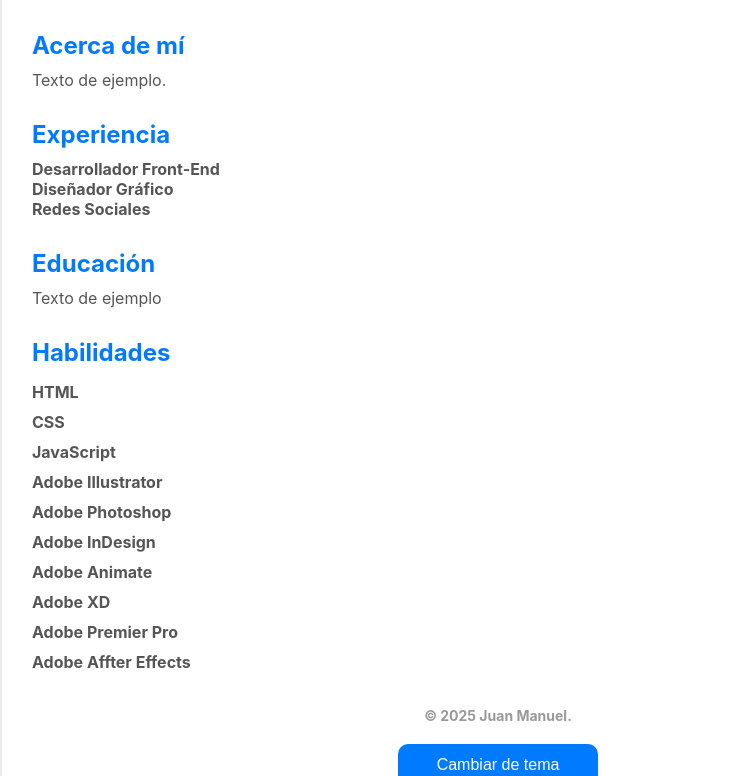
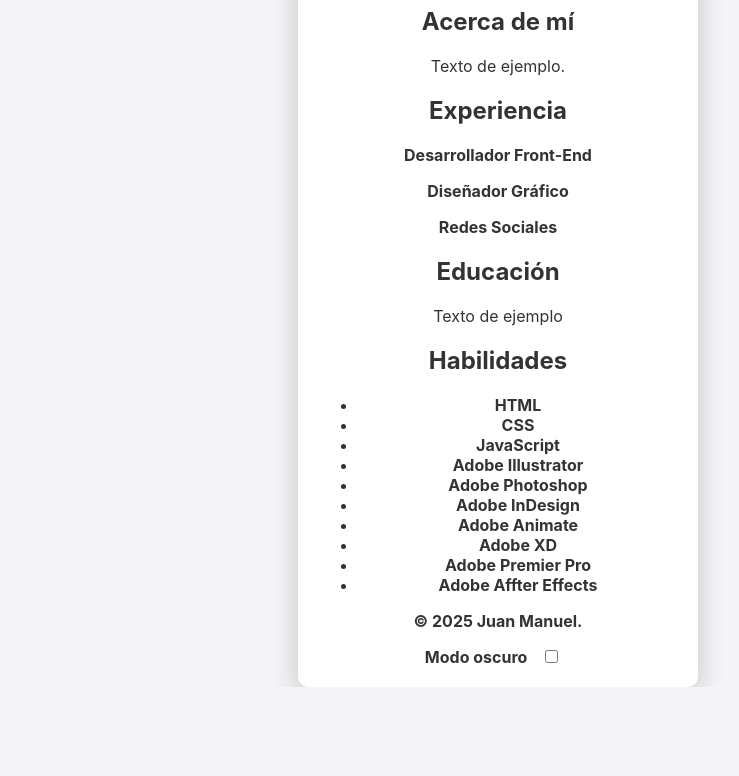
Before and after one commit to Juan-Manuel02/CV-Juan-Manuel, a plain HTML site: page index.html in a window 1280 px wide. Shown: the part 124-900 px from the top of the page, without its empty margins (142-881 px from the left). After the commit the page ends 811 px from the top, so only its background shows below. Drawn offline with Linux system fonts and the light colour scheme.

Commit message:
mejoras en el código html y css

```diff
--- a/index.html
+++ b/index.html
@@ -5,37 +5,51 @@
     <meta name="viewport" content="width=device-width, initial-scale=1.0">
     <title>CV Juan Manuel</title>
     <link rel="stylesheet" href="styles.css">
+    <!-- Open Graph ¡MUY IMPORTANTE! -->
+     <meta property="og:title" content="CV Juan Manuel">
+    <meta property="og:description" content="Explora mi CV y conoce mi experiencia profesional y mis Habilidades.">
+    <meta property="og:url" content="https://juan-manuel02.github.io/CV-Juan-Manuel/">
+    <meta property="og:image" content="https://juan-manuel02.github.io/CV-Juan-Manuel/images/logotipo.png">
+    <meta property="og:type" content="website">
     <meta property="og:title" content="https://juan-manuel02.github.io/CV-Juan-Manuel/">
     <link rel="icon" type="images/png" href="/images/logotipo.png">
 
 </head>
 <body>
-    <div class="cv-container">
-        <header class="cv-header">
+    <!-- Contenido de la ventana (interfaz macOS + botones IOS) -->
+    <div class="mac-window">
+        <div class="mac-window-buttons">
+            <span class="cerrar"></span>
+            <span class="minimizar"></span>
+            <span class="maximizar"></span>
+    </div>
+
+    <div class="cv-contenido">
+        <header class="cv-cabezera">
             <h1><strong>Juan Manuel</strong></h1>
             <p>Desarrollador Web</p>
         </header>
 
-        <section id="about" class="cv-section">
+        <section id="sobreMi" class="cv-seccion">
             <h2>Acerca de mí</h2>
             <p>Texto de ejemplo.</p>
         </section>
 
-        <section id="experience" class="cv-section">
+        <section id="experiencia" class="cv-seccion">
             <h2>Experiencia</h2>
-            <div class="job">
+            <div class="trabajos">
                 <p><strong>Desarrollador Front-End</strong></p>
                 <p><strong>Diseñador Gráfico</strong></p>
                 <p><strong>Redes Sociales</strong></p>
             </div>
         </section>
 
-        <section id="education" class="cv-section">
+        <section id="educacion" class="cv-seccion">
             <h2>Educación</h2>
             <p>Texto de ejemplo<strong></p>
         </section>
 
-        <section id="skills" class="cv-section">
+        <section id="Habilidades" class="cv-seccion">
             <h2>Habilidades</h2>
             <ul>
                 <li>HTML</li>
@@ -53,14 +67,18 @@
 
         <footer>
             <p>&copy; 2025 Juan Manuel.</p>
+            <div class="toggle-container">                      <!-- Contenedor del botón de tema -->
+                <span class="toggle-label">Modo oscuro</span>
+                <label class="switch">                          <!-- Interruptor para cambiar el modo -->
+                    <input type="checkbox" id="theme-toggle">
+                    <span class="slider"></span>                <!-- Diseño visual -->
+                </label>
+            </div>
         </footer>
 
-        <button id="theme-toggle">Cambiar de tema</button>
-    </div>
-
-    <script src="script.js"></script>
-</body>
-</html>
+        <script src="script.js"></script>
+        </body>
+        </html>
 
 
 
--- a/styles.css
+++ b/styles.css
@@ -1,137 +1,60 @@
-
-* {
-    margin: 0;
-    padding: 0;
-    box-sizing: border-box;
-}
-
+/* Fuente y cursor de macOS */
 body {
-    font-family: -apple-system, BlinkMacSystemFont, "Segoe UI", Roboto, "Helvetica Neue", Arial, sans-serif;
-    background-color: #f4f4f4;
+    font-family: -apple-system, BlinkMacSystemFont, 'Segoe UI', Roboto, 'Helvetica Neue', Arial, sans-serif;
+    cursor: url ('https://cdn.custom-cursor.com/db/cursor/32/mac-pointer.cur'), auto;
+    background-color: #f5f5f7;
     color: #333;
-    padding: 20px;
     display: flex;
     justify-content: center;
     align-items: center;
-    min-height: 100vh;
+    height: 100vh;
+    margin: 0;
 }
-
-.cv-container {
-    background-color: white;
-    border-radius: 20px;
-    width: 80%;
-    max-width: 1000px;
-    box-shadow: 0 4px 10px rgba(0, 0, 0, 0.1);
-    padding: 30px;
+/* Esto hace que imita una ventana de macOS */
+.mac-window {
+    background-color: #fff;
+    width: 400px;
+    background: white;
+    border-radius: 10px;
+    box-shadow: 0px 10px 30px rgba(0, 0, 0, 0.2);
+    overflow: hidden;
 }
-
-.cv-header {
+/* Botones para la ventana de macOS */
+.mac-buttons{
+    display: flex;
+    gap: 8px;
+    padding: 10px;
+    background: #e0e0e0;
+}
+.mac-buttons span{
+    width: 12px;
+    height: 12px;
+    border-radius: 50%;
+    display: inline-block;
+}
+.close {background: #ff5f57;}
+.minimize {background: #ffbd2e;}
+.zoom {background: #28c940;}
+/* Esto es el contenido del CV (seguramente haga mas cambios en el código) */
+.cv-contenido{
+    padding: 20px;
     text-align: center;
-    margin-bottom: 30px;
 }
-
-.cv-header h1 {
-    font-size: 36px;
-    font-weight: 600;
-    margin-bottom: 10px;
+h1 strong{
+    color: #333;
 }
-
-.cv-header p {
-    font-size: 18px;
-    color: #666;
-}
-
-.cv-section {
-    margin-bottom: 30px;
-}
-
-.cv-section h2 {
-    font-size: 24px;
-    color: #007aff;
-    margin-bottom: 10px;
-}
-
-.cv-section p, .cv-section ul {
-    font-size: 16px;
-    color: #555;
-}
-
-ul {
-    list-style-type: none;
-    padding: 0;
-}
-
-ul li {
-    padding: 5px 0;
-}
-
-.job {
-    margin-bottom: 20px;
-}
-
-footer {
-    text-align: center;
-    font-size: 14px;
-    color: #999;
-    margin-top: 30px;
-}
-
-button {
-    display: block;
-    width: 200px;
-    padding: 12px;
-    background-color: #007aff;
-    color: white;
-    font-size: 16px;
-    border: none;
-    border-radius: 10px;
-    cursor: pointer;
-    margin: 20px auto;
-    transition: background-color 0.3s ease;
-}
-
-button:hover {
-    background-color: #0051a8;
-}
-
-button:focus {
-    outline: none;
-}
-
-
+/* Estilo mejorado para el modo oscuro */
 body.dark {
-    background-color: #1e1e1e;
+    background-color: #121212;
     color: white;
 }
-
-.cv-container.dark {
-    background-color: #333;
+body.dark a body.dark h2 {
+    color: #61dafb; /* azul claro para darle más visibilidad (segunda prueba para ver si me gusta el modo oscuro con este color en la tipografía) */
 }
-
-.cv-header.dark h1,
-.cv-header.dark p {
-    color: #fff;
+/* switch con el estilo IOS */
+.switch {
+    position: relative;
+    display: inline-block;
+    width: 40px;
+    height: 20px;
 }
-
-.cv-section.dark {
-    background-color: #555;
-    border-radius: 15px;
-    padding: 20px;
-}
-
-footer.dark {
-    color: white;
-}
-
-button.dark {
-    background-color: #555;
-    color : white;
-}
-
-.cv-section {
-    transition: transform 0.3s ease;
-}
-
-.cv-section:hover {
-    transform: scale(1.02);
-}
```
